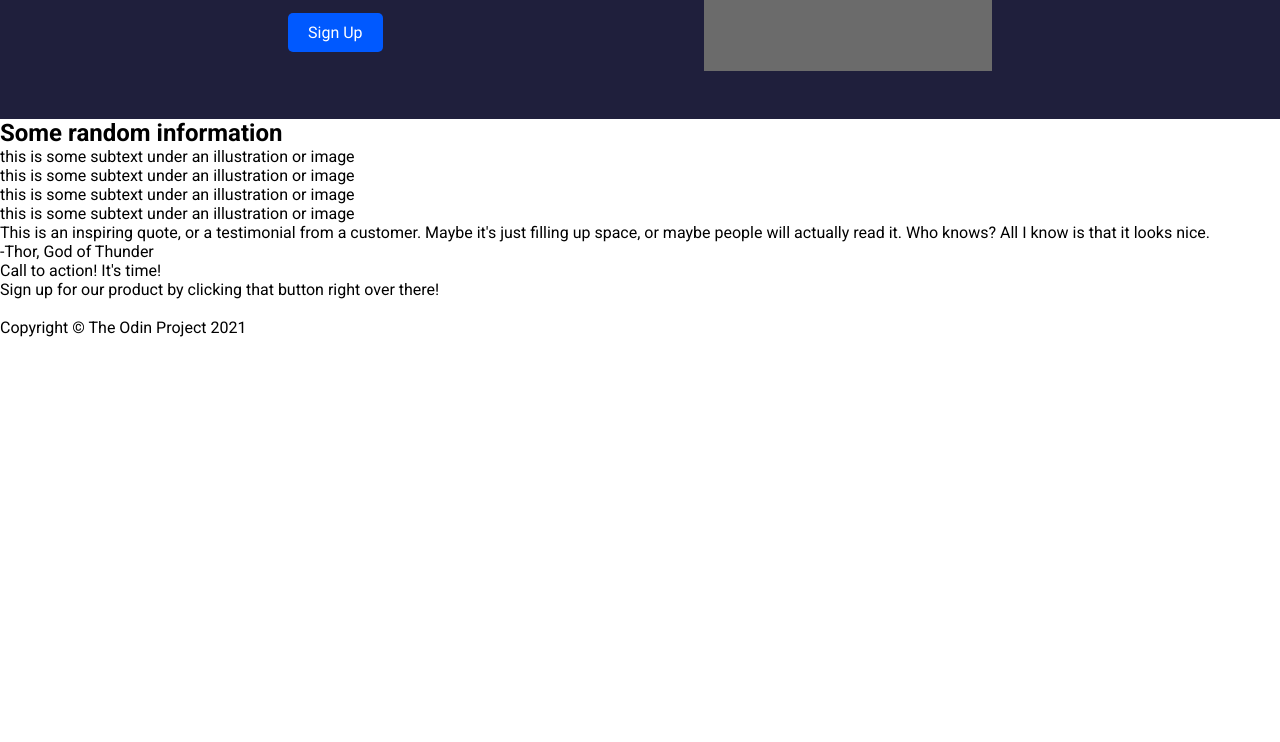
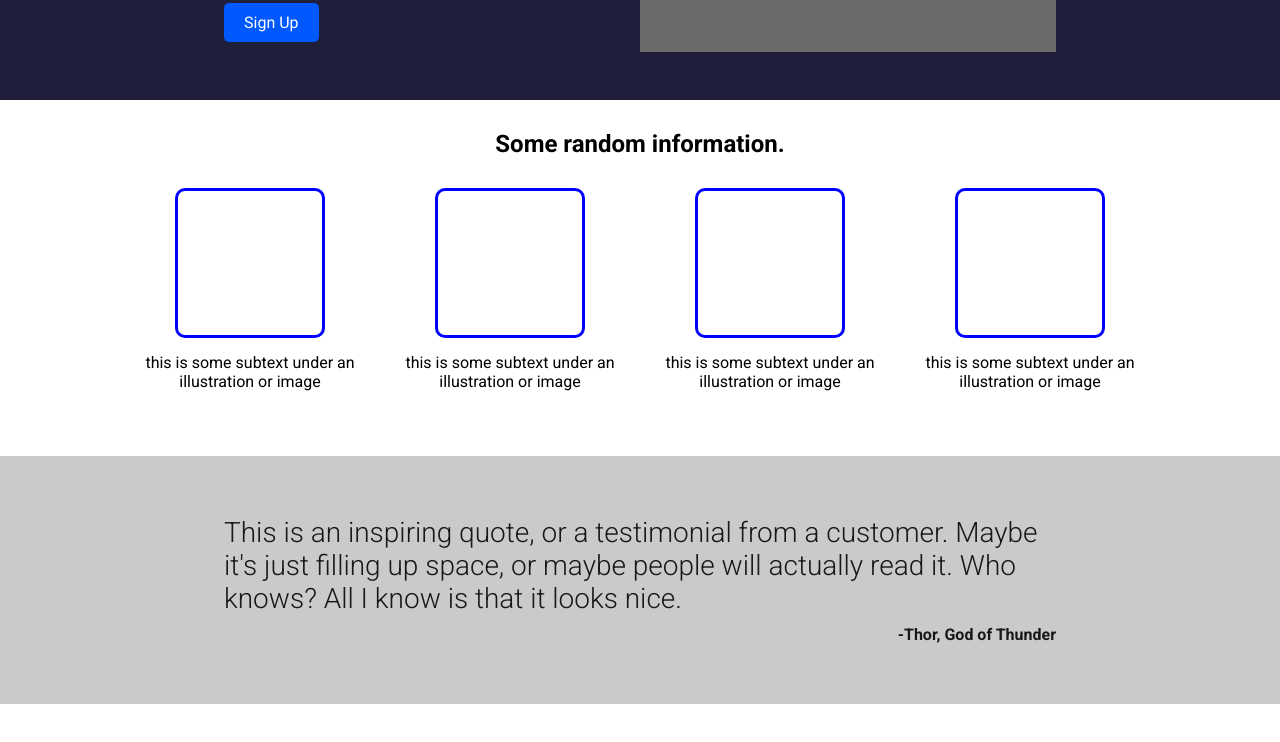
Before and after one commit to sebdoubleu/odin-flex-site-build, a plain HTML site: page index.html in a window 1280 px wide. Shown: the part 274-1016 px from the top of the page. Before the commit the page ends 800 px from the top, so only its background shows below. Drawn offline with Linux system fonts and the light colour scheme.

Commit message:
Style layout based on template

```diff
--- a/css/style.css
+++ b/css/style.css
@@ -16,13 +16,12 @@ body {
 .hero-wrapper {
     color: white;
     background-color: rgb(31, 31, 60);
-    padding: 1.5rem 18rem 3rem;
+    padding: 1.5rem 14rem 3rem;
     display: flex;
     justify-content: space-around;
     gap: 3rem;
     flex-direction: column;
     align-items: center;
-
 }
 
 header {
@@ -50,7 +49,7 @@ ul {
     justify-content: space-between;
     align-items: center;
     min-width: 100%;
-    gap: 2rem
+    gap: 2rem;
 }
 
 
@@ -90,3 +89,90 @@ a {
     display: inline-block;
     border-radius: 5px;
 }
+
+.cards-section {
+    display: flex;
+    flex-direction: column;
+    align-items: center;
+    justify-content: center;
+    padding: 30px 10px 60px 10px;
+    gap: 25px;
+}
+
+.cards {
+    display: flex;
+    justify-content: space-between;
+    gap: 10px;
+    flex-wrap: wrap;
+}
+
+.card {
+    display: flex;
+    flex-direction: column;
+    justify-content: center;
+    align-items: center;
+    gap: 15px;
+    text-align: center;
+    max-width: 250px;
+    padding: 5px 0;
+}
+
+.empty-card {
+    min-height: 150px;
+    min-width: 150px;
+    border: 3px solid blue;
+    border-radius: 10px;
+}
+
+.testimonial-section {
+    padding: 60px 14rem;
+    display: flex;
+    justify-content: center;
+    align-items: center;
+    flex-direction: column;
+    background-color: rgb(202, 202, 202);
+    font-size: 1.5rem;
+    font-weight: 300;
+    color: rgb(24, 24, 24);
+    font-size: 1.75rem;
+}
+
+.testimonial-section :last-child {
+     margin-left: auto;
+     padding: 10px 0 0 0;
+     font-weight: bold;
+     font-size: 1rem;
+}
+
+.cta-section {
+    padding: 60px 20px;
+    display: flex;
+    justify-content: center;
+    align-items: center;
+}
+
+.blue-cta {
+    background-color: rgb(0, 98, 255);
+    padding: 30px 60px;
+    border-radius: 8px;
+    color: white;
+    display: flex;
+    justify-content: space-between;
+    align-items: center;
+    gap: 70px;
+}
+
+footer {
+    padding: 30px 20px;
+    display: flex;
+    justify-content: center;
+    align-items: center;
+    background-color: rgb(31, 31, 60);
+    color: white;
+}
+
+.cta-btn {
+    padding: 8px 18px;
+    border: 2px solid white;
+    border-radius: 10px;
+}
--- a/index.html
+++ b/index.html
@@ -40,7 +40,7 @@
             </div>
         </section>
         <section class="cards-section">
-            <h2>Some random information</h2>
+            <h2>Some random information.</h2>
             <div class="cards">
                 <div class="card">
                     <div class="empty-card"></div>
@@ -66,8 +66,10 @@
         </section>
         <section class="cta-section">
             <div class="blue-cta">
-                <p>Call to action! It's time!</p>
-                <p>Sign up for our product by clicking that button right over there!</p>
+                <div class="cta-left">
+                    <p style="font-weight: bold;">Call to action! It's time!</p>
+                    <p>Sign up for our product by clicking that button right over there!</p>
+                </div>
                 <a href="#" class="cta-btn">Sign up</a>
             </div>
         </section>
```
